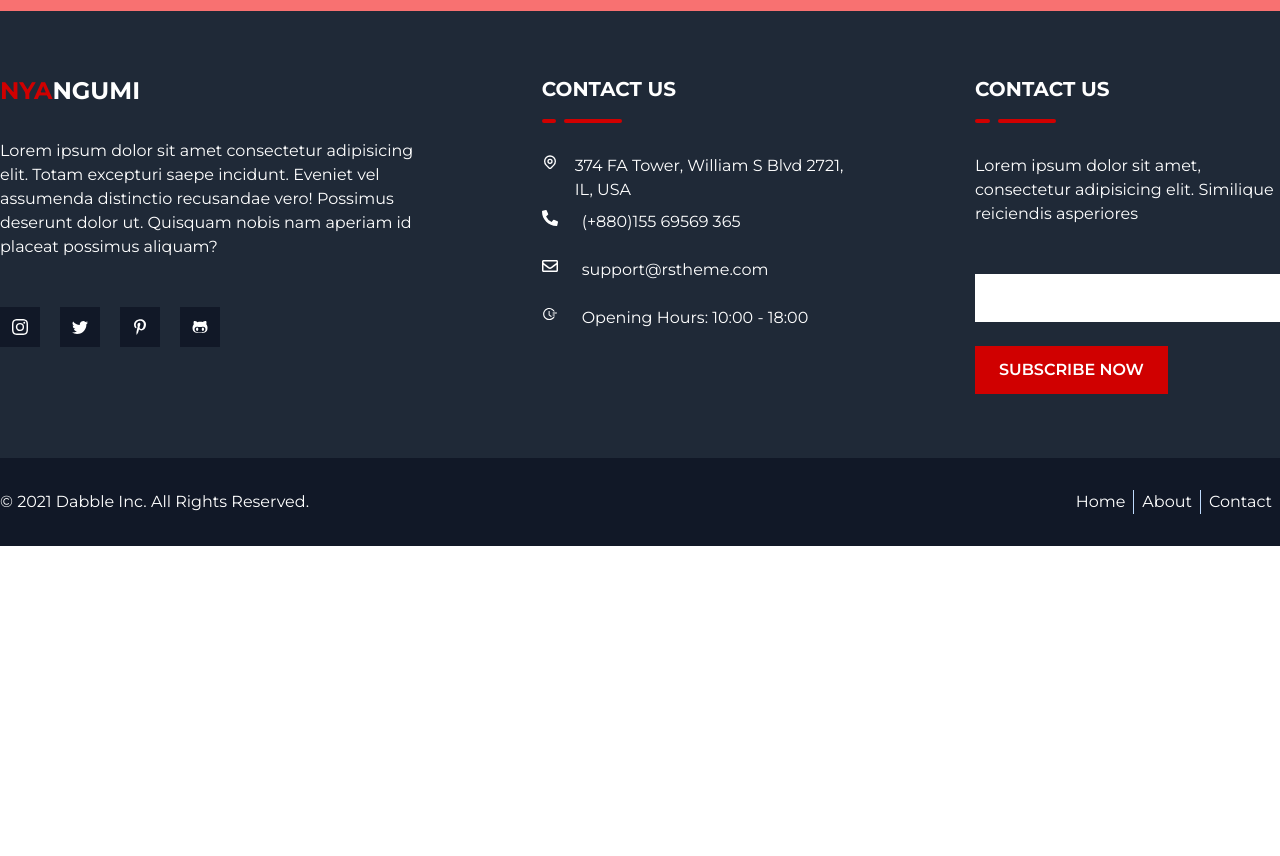
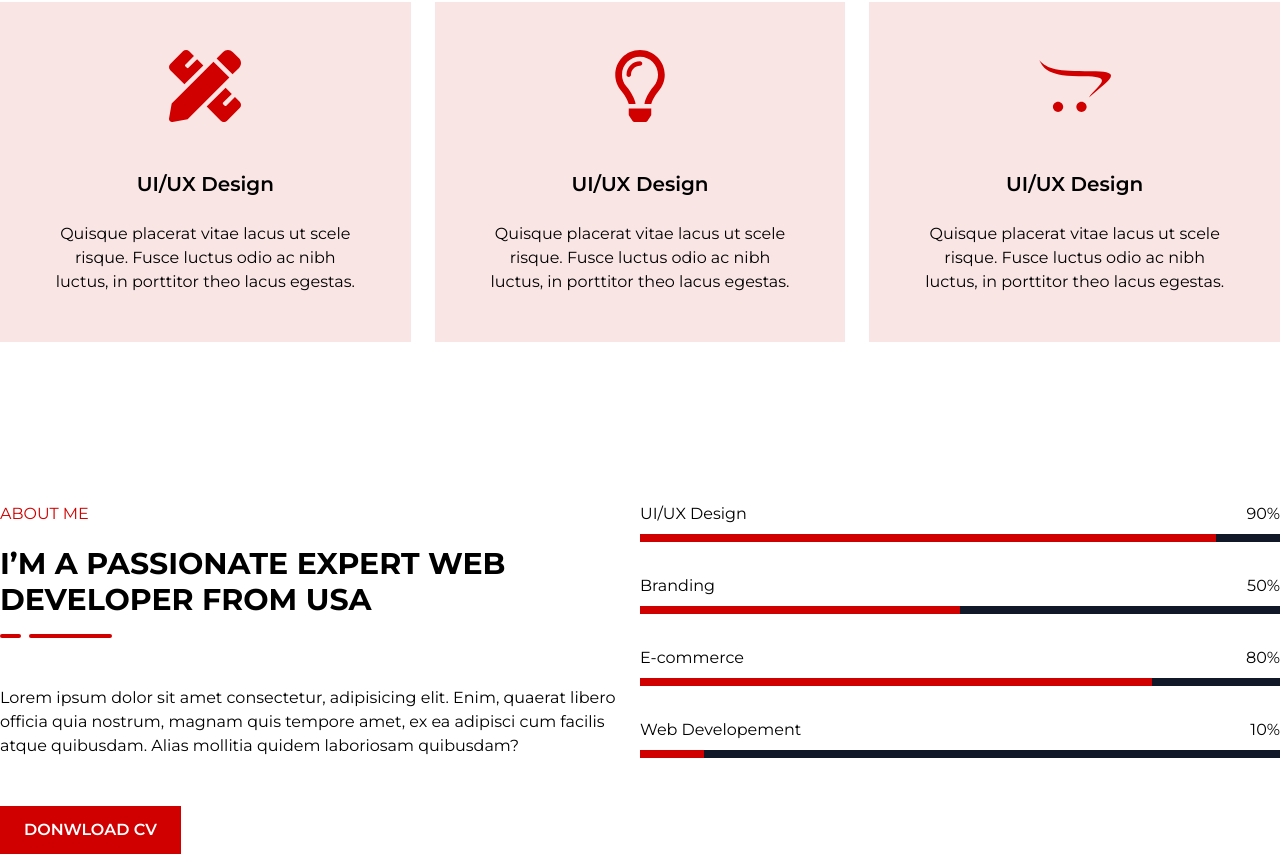
Before and after one commit to chmodx5/nyangumi, a React (Create React App) app: page / in a window 1280 px wide. Shown: the part 254-1110 px from the top of the page. Before the commit the page ends 800 px from the top, so only its background shows below. Built offline with nearby package versions, Linux system fonts and the light colour scheme.

Commit message:
creatind the services block

```diff
--- /dev/null
+++ b/src/Components/Blocks/About/AboutBlockWithSliders.jsx
@@ -0,0 +1,38 @@
+import React from "react";
+import HeadingWithEffect from "../../General/HeadingWithEffect";
+import Button from "../../General/Button";
+import AboutSlider from "./AboutSlider";
+
+export default function AboutBlockWithSliders() {
+  return (
+    <div className="py-20">
+      <div className="container mx-auto">
+        <div className="grid grid-cols-12">
+          <div className="col-span-6">
+            <p className="text-primary-default uppercase mb-5">about me</p>
+            <HeadingWithEffect
+              large
+              title="I’m a Passionate Expert Web Developer From USA"
+            />
+            <br /> <br />
+            <div>
+              Lorem ipsum dolor sit amet consectetur, adipisicing elit. Enim,
+              quaerat libero officia quia nostrum, magnam quis tempore amet, ex
+              ea adipisci cum facilis atque quibusdam. Alias mollitia quidem
+              laboriosam quibusdam?
+            </div>
+            <br />
+            <br />
+            <Button link="/" text="donwload cv" />
+          </div>
+          <div className="col-span-6">
+            <AboutSlider title="UI/UX Design" progress={90} />
+            <AboutSlider title="Branding" progress={50} />
+            <AboutSlider title="E-commerce" progress={80} />
+            <AboutSlider title="Web Developement" progress={10} />
+          </div>
+        </div>
+      </div>
+    </div>
+  );
+}
--- /dev/null
+++ b/src/Components/Blocks/About/AboutSlider.jsx
@@ -0,0 +1,19 @@
+import React from "react";
+
+export default function AboutSlider({ title, progress }) {
+  return (
+    <div className="mb-8">
+      <div className="flex justify-between">
+        <p>{title}</p>
+        <p>{progress}%</p>
+      </div>
+
+      <div className="mt-2 w-full bg-gray-900">
+        <div
+          className={`h-2 bg-primary-default `}
+          style={{ width: progress + "%" }}
+        ></div>
+      </div>
+    </div>
+  );
+}
--- /dev/null
+++ b/src/Components/Blocks/Services/ServiceCard.jsx
@@ -0,0 +1,16 @@
+import React from "react";
+
+export default function ServiceCard({ icon, title, desc }) {
+  return (
+    <div className="bg-primary-default/10 p-12 group text-center hover:bg-primary-default hover:text-white">
+      <div className="flex justify-center text-7xl text-primary-default group-hover:text-white">
+        {icon}
+      </div>
+      <br />
+      <br />
+      <h2 className="font-semibold text-xl">{title}</h2>
+      <br />
+      <p>{desc}</p>
+    </div>
+  );
+}
--- /dev/null
+++ b/src/Components/Blocks/Services/ServicesBlock.jsx
@@ -0,0 +1,38 @@
+import React from "react";
+import HeadingWithEffect from "../../General/HeadingWithEffect";
+import { FaPencilRuler, FaOpencart, FaRegLightbulb } from "react-icons/fa";
+import ServiceCard from "./ServiceCard";
+
+export default function ServicesBlock() {
+  return (
+    <div className="py-20">
+      <div className="container mx-auto">
+        <HeadingWithEffect large centered title="featured services" />
+
+        <div className="grid grid-cols-12 gap-6 mt-10 px-6 md:px-0">
+          <div className="col-span-12 md:col-span-4 ">
+            <ServiceCard
+              icon={<FaPencilRuler />}
+              title="UI/UX Design"
+              desc="Quisque placerat vitae lacus ut scele risque. Fusce luctus odio ac nibh luctus, in porttitor theo lacus egestas."
+            />
+          </div>
+          <div className="col-span-12 md:col-span-4">
+            <ServiceCard
+              icon={<FaRegLightbulb />}
+              title="UI/UX Design"
+              desc="Quisque placerat vitae lacus ut scele risque. Fusce luctus odio ac nibh luctus, in porttitor theo lacus egestas."
+            />
+          </div>
+          <div className="col-span-12 md:col-span-4">
+            <ServiceCard
+              icon={<FaOpencart />}
+              title="UI/UX Design"
+              desc="Quisque placerat vitae lacus ut scele risque. Fusce luctus odio ac nibh luctus, in porttitor theo lacus egestas."
+            />
+          </div>
+        </div>
+      </div>
+    </div>
+  );
+}
--- a/src/Components/General/HeadingWithEffect.jsx
+++ b/src/Components/General/HeadingWithEffect.jsx
@@ -1,10 +1,18 @@
 import React from "react";
 
-function HeadingWithEffect({ title }) {
+function HeadingWithEffect({ title, large, centered }) {
   return (
-    <div className="inline-block group">
-      <h2 className="text-xl uppercase font-bold">{title}</h2>
-      <div className="h-1 mt-4 w-3/5 flex gap-x-2">
+    <div className=" group ">
+      <h2
+        className={`uppercase font-bold ${large ? "text-3xl" : "text-xl"} ${
+          centered ? "text-center" : ""
+        }`}
+      >
+        {title}
+      </h2>
+      <div
+        className={`h-1 mt-4 w-28 flex gap-x-2 ${centered ? "mx-auto" : ""}`}
+      >
         <div className="h-full rounded-md bg-primary-default w-1/5 group-hover:w-4/5 transition-all  ease-in-out" />
         <div className="h-full rounded-md bg-primary-default w-4/5 group-hover:w-1/5 transition-all  ease-in-out" />
       </div>
--- a/src/Components/Layouts/MainLayout.jsx
+++ b/src/Components/Layouts/MainLayout.jsx
@@ -6,7 +6,7 @@ function MainLayout({ children }) {
   return (
     <main className="h-screen flex flex-col justify-between">
       <Header />
-      <main className="mt-20 flex-1 bg-red-400">{children}</main>
+      <main className="mt-20 flex-1">{children}</main>
       <Footer />
     </main>
   );
--- a/src/Pages/Main.jsx
+++ b/src/Pages/Main.jsx
@@ -1,15 +1,13 @@
 import React from "react";
 import MainLayout from "../Components/Layouts/MainLayout";
+import AboutBlockWithSliders from "../Components/Blocks/About/AboutBlockWithSliders";
+import ServicesBlock from "../Components/Blocks/Services/ServicesBlock";
 
 function Main() {
   return (
     <MainLayout>
-      <p>
-        Lorem ipsum dolor sit amet consectetur adipisicing elit. Magnam aliquam
-        laudantium consectetur, in porro itaque reprehenderit laboriosam rerum
-        deleniti accusantium repellat quo voluptatum, sit quasi sint quas, et ut
-        distinctio?
-      </p>
+      <ServicesBlock />
+      <AboutBlockWithSliders />
     </MainLayout>
   );
 }
```
Also changed, not shown: 2 other files (tests, documents, lock files or other folders).
